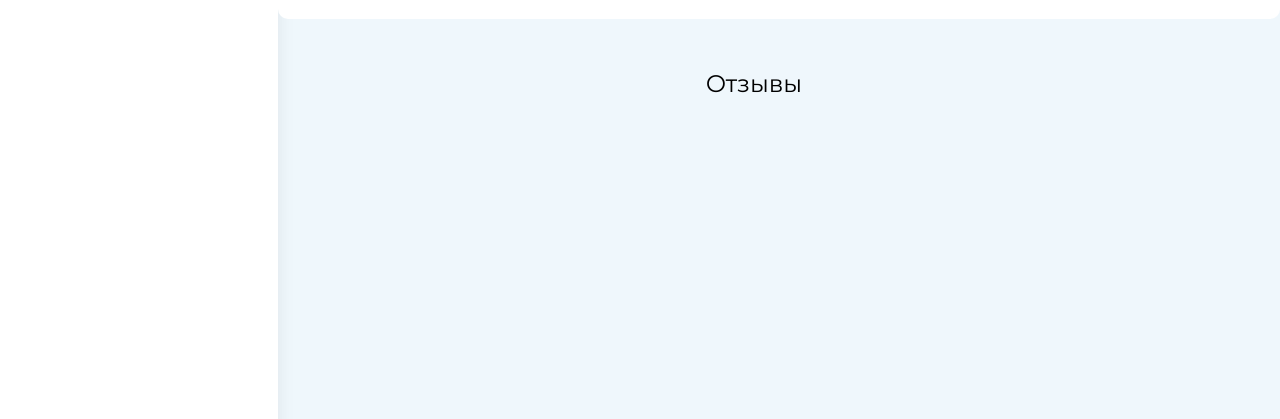
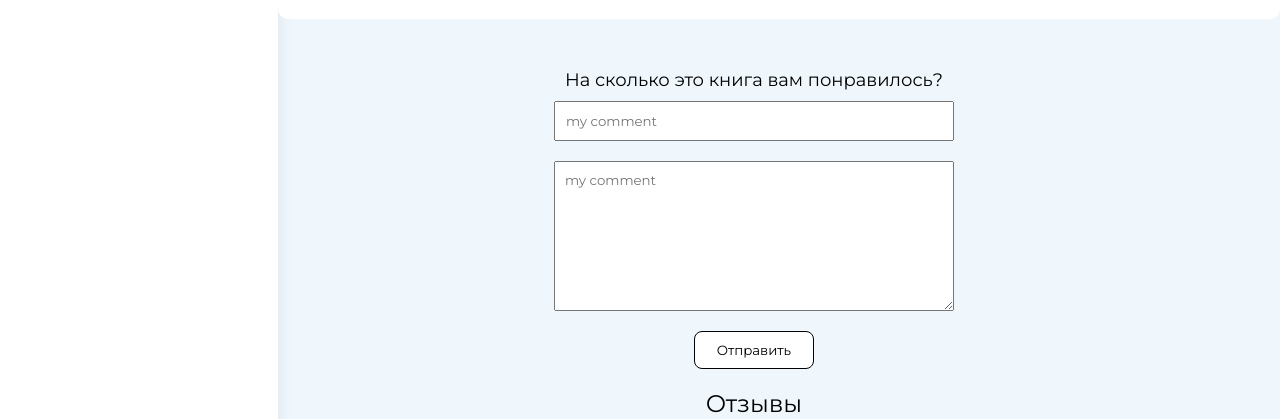
Before and after one commit to EmirlanDogdurbaev/libr2, a React (Vite) app: page /book/1 in a window 1280 px wide. Shown: the part 361-780 px from the top of the page. Built offline with nearby package versions, Linux system fonts and the light colour scheme; no server answers; sample sign-in values are in the browser's storage.

Commit message:
added comment

```diff
--- a/src/components/Comment/Comment.jsx
+++ b/src/components/Comment/Comment.jsx
@@ -1,34 +1,34 @@
-// import React from "react";
-// import cl from "./Comment.module.scss";
+import React from "react";
+import cl from "./Comment.module.scss";
 
-// const Comment = () => {
-//   return (
-//     <div className={cl.Comment}>
-//       <span>
-//         <svg
-//           width="29"
-//           height="29"
-//           viewBox="0 0 29 29"
-//           fill="none"
-//           xmlns="http://www.w3.org/2000/svg"
-//         >
-//           <path
-//             d="M22.4873 23.4141V21.4141C22.4873 20.3532 22.0659 19.3358 21.3157 18.5856C20.5656 17.8355 19.5482 17.4141 18.4873 17.4141H10.4873C9.42644 17.4141 8.40902 17.8355 7.65888 18.5856C6.90873 19.3358 6.4873 20.3532 6.4873 21.4141V23.4141M18.4873 9.41406C18.4873 11.6232 16.6964 13.4141 14.4873 13.4141C12.2782 13.4141 10.4873 11.6232 10.4873 9.41406C10.4873 7.20492 12.2782 5.41406 14.4873 5.41406C16.6964 5.41406 18.4873 7.20492 18.4873 9.41406Z"
-//             stroke="#999999"
-//             strokeLinecap="round"
-//             strokeLinejoin="round"
-//           />
-//         </svg>
-//         <h4>AMIT</h4>
-//       </span>
-//       <h4>oeasdasd</h4>
-//       <p>
-//         Lorem ipsum dolor, sit amet consectetur adipisicing elit. Ullam
-//         voluptatum laboriosam tempora velit ipsum eaque explicabo quas animi
-//         corrupti, magni commodi temporibus ab. Sit, aliquam!
-//       </p>
-//     </div>
-//   );
-// };
+const Comment = () => {
+  return (
+    <div className={cl.Comment}>
+      <span>
+        <svg
+          width="29"
+          height="29"
+          viewBox="0 0 29 29"
+          fill="none"
+          xmlns="http://www.w3.org/2000/svg"
+        >
+          <path
+            d="M22.4873 23.4141V21.4141C22.4873 20.3532 22.0659 19.3358 21.3157 18.5856C20.5656 17.8355 19.5482 17.4141 18.4873 17.4141H10.4873C9.42644 17.4141 8.40902 17.8355 7.65888 18.5856C6.90873 19.3358 6.4873 20.3532 6.4873 21.4141V23.4141M18.4873 9.41406C18.4873 11.6232 16.6964 13.4141 14.4873 13.4141C12.2782 13.4141 10.4873 11.6232 10.4873 9.41406C10.4873 7.20492 12.2782 5.41406 14.4873 5.41406C16.6964 5.41406 18.4873 7.20492 18.4873 9.41406Z"
+            stroke="#999999"
+            strokeLinecap="round"
+            strokeLinejoin="round"
+          />
+        </svg>
+        <h4>AMIT</h4>
+      </span>
+      <h4>oeasdasd</h4>
+      <p>
+        Lorem ipsum dolor, sit amet consectetur adipisicing elit. Ullam
+        voluptatum laboriosam tempora velit ipsum eaque explicabo quas animi
+        corrupti, magni commodi temporibus ab. Sit, aliquam!
+      </p>
+    </div>
+  );
+};
 
-// export default Comment;
+export default Comment;
--- a/src/pages/Book/Book.jsx
+++ b/src/pages/Book/Book.jsx
@@ -4,12 +4,12 @@ import { useParams } from "react-router-dom";
 import { api } from "../../store/api";
 import cl from "./Book.module.scss";
 import Stars from "../../components/Stars/Stars";
+import Comment from "../../components/Comment/Comment";
 
 export default function Book() {
   const params = useParams();
   const [book, setBook] = useState({});
   const maxChars = 1000;
-
 
   async function fetchBook() {
     try {
@@ -34,7 +34,7 @@ export default function Book() {
   return (
     <div className={cl.Book}>
       <section>
-        <article className={cl.BookInfo} >
+        <article className={cl.BookInfo}>
           <img src={book.image} alt="" />
           <div className={cl.text}>
             <h3>{book.title}</h3>
@@ -44,7 +44,7 @@ export default function Book() {
                 ? `${rezka}...`
                 : rezka} */}
 
-                {book.description}
+              {book.description}
             </p>
           </div>
           <div className={cl.rating}>
@@ -58,14 +58,20 @@ export default function Book() {
             </div>
           </div>
         </article>
+        <div className={cl.CommentBtn}>
+          <form action="" >
+            <label htmlFor="">
+              На сколько это книга вам понравилось?
+              <input type="text" placeholder="my comment" />
+            </label>
+            <label htmlFor="">
+              <textarea type="text" placeholder="my comment" className={cl.body}/>
+            </label>
+            <button type="submit">Отправить</button>
+          </form>
+        </div>
         <h3 className={cl.response}>Отзывы</h3>
-        <div className={cl.comment_cont}>
-          {/* <Comment />
-          <Comment />
-          <Comment />
-
-          <Comment /> */}
-        </div>
+        <div className={cl.comment_cont}></div>
       </section>
     </div>
   );
--- a/src/pages/Book/Book.module.scss
+++ b/src/pages/Book/Book.module.scss
@@ -23,6 +23,7 @@
       justify-content: space-evenly;
       flex-wrap: wrap;
       gap: 15px;
+      padding: 0 0 50px 0;
     }
   }
   .BookInfo {
@@ -37,7 +38,7 @@
     margin: 30px auto;
     border-radius: 10px;
 
-    >img {
+    > img {
       width: 170px;
       height: 230px;
     }
@@ -86,7 +87,7 @@
         font-size: 30px;
         text-align: center;
       }
-      >div {
+      > div {
         display: flex;
         flex-direction: column;
         align-items: center;
@@ -118,3 +119,43 @@
     }
   }
 }
+
+.CommentBtn {
+  width: 90%;
+  display: flex;
+  justify-content: center;
+  > form {
+    display: flex;
+    flex-direction: column;
+    gap: 20px;
+
+    > label {
+      display: flex;
+      flex-direction: column;
+      align-items: center;
+      gap: 10px;
+
+      font-size: 18px;
+
+      > input {
+        width: 400px;
+        padding: 10px;
+      }
+
+      .body {
+        width: 400px;
+        height:150px;
+        padding: 10px;
+      }
+    }
+
+    > button {
+      padding: 10px 20px;
+      border: 1px solid black;
+      background-color: #fff;
+      border-radius: 8px;
+      width: 120px;
+      margin: 0 auto;
+    }
+  }
+}
```
